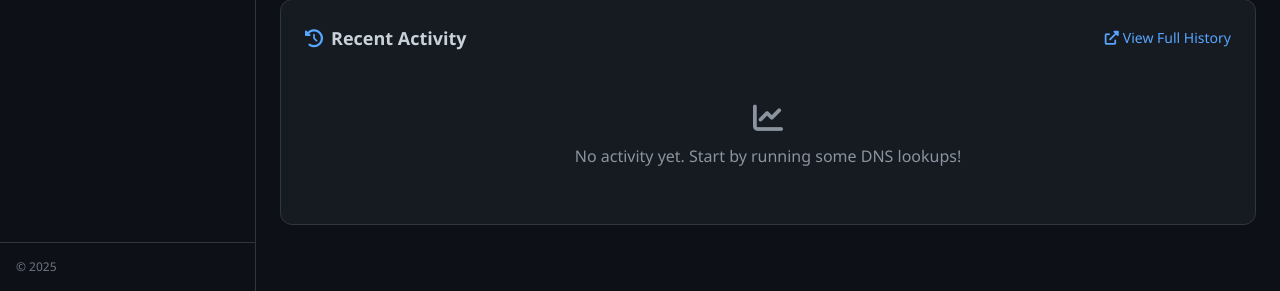
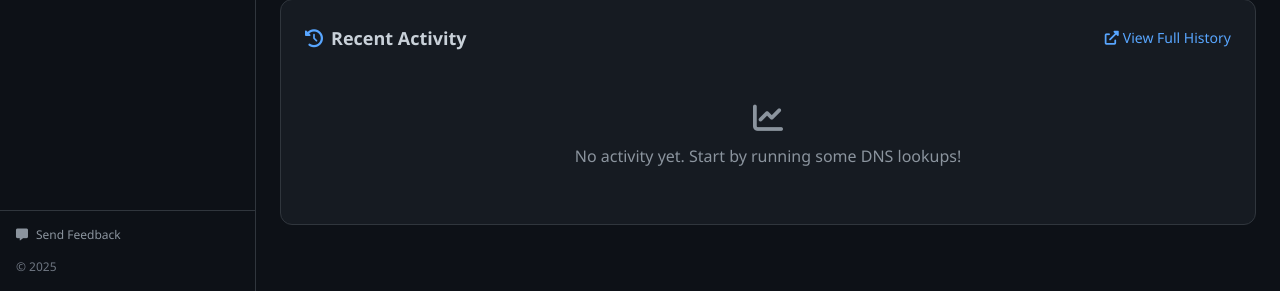
Before and after one commit to lewiswigmore/dns-tools, a Flask app: page / in a window 1280 px wide. Shown: the part 509-800 px from the top of the page. Run offline with Flask 3, Linux system fonts and the light colour scheme; some libraries are stand-ins or nearby versions.

Commit message:
Add feedback via GitHub issue templates

```diff
--- a/templates/base.html
+++ b/templates/base.html
@@ -77,6 +77,12 @@
             </div>
         </nav>
         <div class="p-4 border-t border-[#30363d] text-xs space-y-4">
+            <a href="https://github.com/lewiswigmore/dns-tools/issues"
+               target="_blank"
+               rel="noopener noreferrer"
+               class="flex items-center text-[#8b949e] hover:text-[#58a6ff] transition-colors">
+                <i class="fas fa-comment-alt mr-2"></i>Send Feedback
+            </a>
             <p class="text-[#6e7681]">&copy; {{ 2025 }}</p>
         </div>
     </aside>
```
Also changed, not shown: .github/ISSUE_TEMPLATE/bug_report.yml (added), .github/ISSUE_TEMPLATE/config.yml (added), .github/ISSUE_TEMPLATE/feature_request.yml (added), .github/ISSUE_TEMPLATE/question.yml (added).
